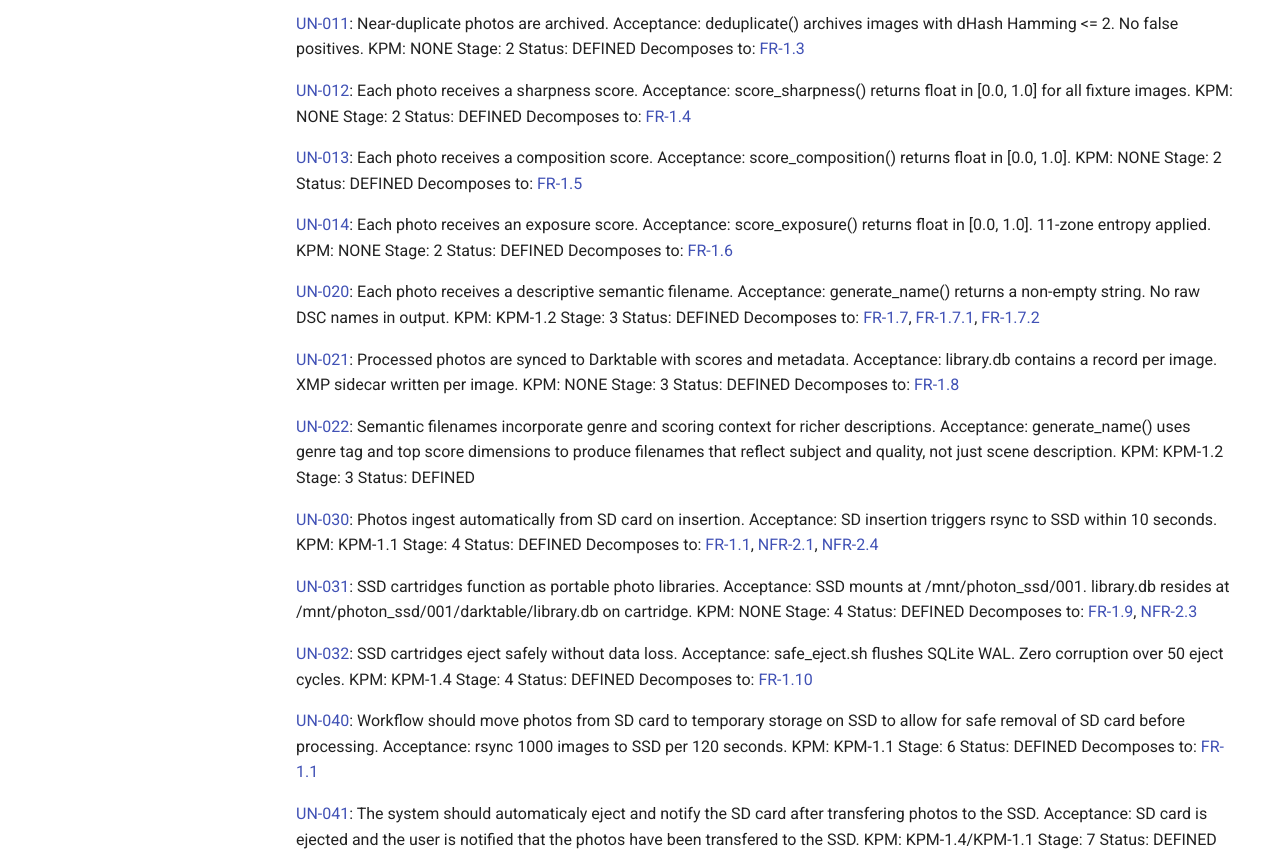
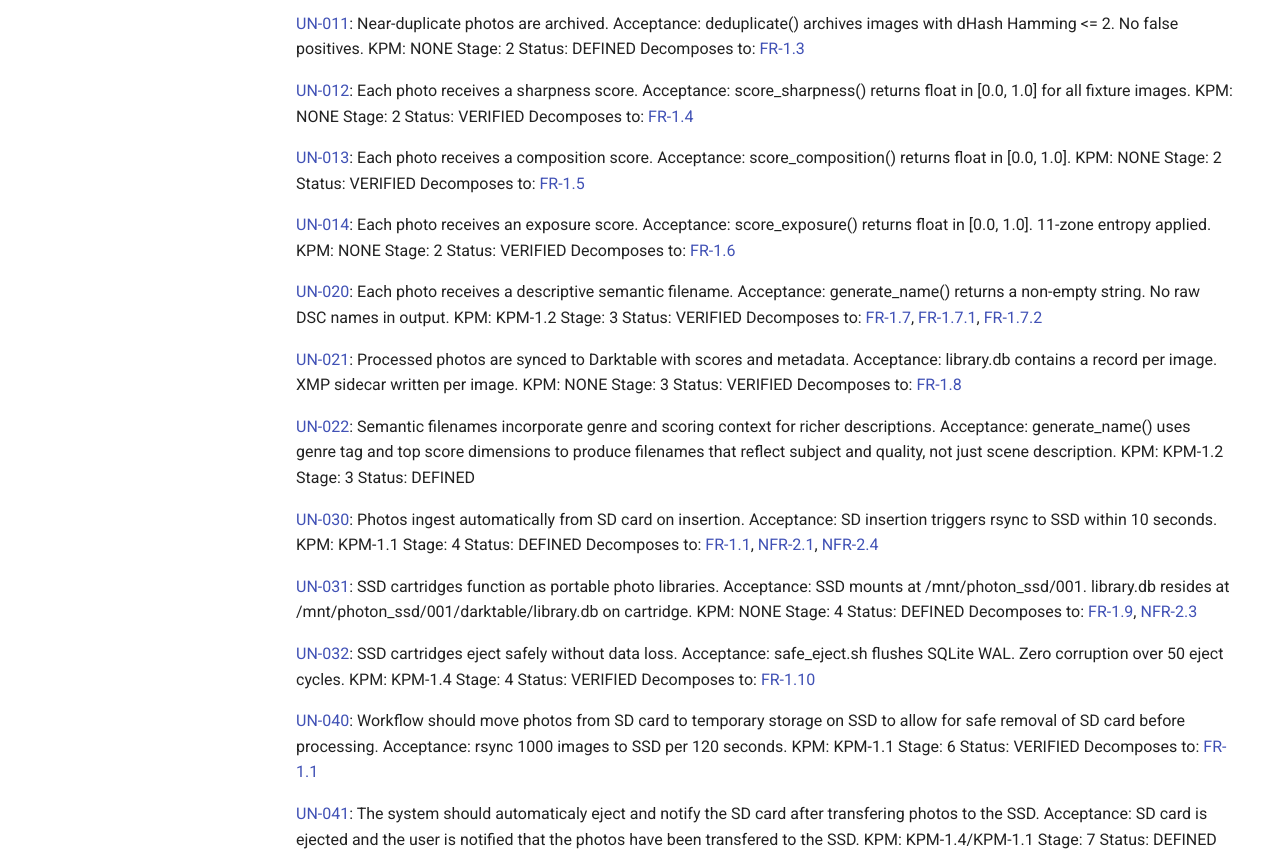
Before and after one commit to Ajam1997/PHOTONFORGE_Photo-Workflow, an MkDocs documentation site: the page built from docs/living-user-needs.md, in a window 1280 px wide and 1400 px high, scrolled down 591 px. Shown: the part 179-1030 px from the top of the window. Built offline with MkDocs 1.6.1 and Material for MkDocs 9.7.7, drawn with Linux system fonts in a browser that asks for light colours; comment, search, counter and statistics services are not loaded.

Commit message:
docs: auto-regenerate from GitHub Issues [skip ci]

```diff
--- a/docs/living-user-needs.md
+++ b/docs/living-user-needs.md
@@ -49,35 +49,35 @@ Decomposes to: [FR-1.3](https://github.com/Ajam1997/PHOTONFORGE_Photo-Workflow/i
 Acceptance: score_sharpness() returns float in [0.0, 1.0] for all fixture images.
 KPM: NONE
 Stage: 2
-Status: DEFINED
+Status: VERIFIED
 Decomposes to: [FR-1.4](https://github.com/Ajam1997/PHOTONFORGE_Photo-Workflow/issues/51)
 
 [UN-013](https://github.com/Ajam1997/PHOTONFORGE_Photo-Workflow/issues/35): Each photo receives a composition score.
 Acceptance: score_composition() returns float in [0.0, 1.0].
 KPM: NONE
 Stage: 2
-Status: DEFINED
+Status: VERIFIED
 Decomposes to: [FR-1.5](https://github.com/Ajam1997/PHOTONFORGE_Photo-Workflow/issues/52)
 
 [UN-014](https://github.com/Ajam1997/PHOTONFORGE_Photo-Workflow/issues/36): Each photo receives an exposure score.
 Acceptance: score_exposure() returns float in [0.0, 1.0]. 11-zone entropy applied.
 KPM: NONE
 Stage: 2
-Status: DEFINED
+Status: VERIFIED
 Decomposes to: [FR-1.6](https://github.com/Ajam1997/PHOTONFORGE_Photo-Workflow/issues/53)
 
 [UN-020](https://github.com/Ajam1997/PHOTONFORGE_Photo-Workflow/issues/37): Each photo receives a descriptive semantic filename.
 Acceptance: generate_name() returns a non-empty string. No raw DSC names in output.
 KPM: KPM-1.2
 Stage: 3
-Status: DEFINED
+Status: VERIFIED
 Decomposes to: [FR-1.7](https://github.com/Ajam1997/PHOTONFORGE_Photo-Workflow/issues/54), [FR-1.7.1](https://github.com/Ajam1997/PHOTONFORGE_Photo-Workflow/issues/66), [FR-1.7.2](https://github.com/Ajam1997/PHOTONFORGE_Photo-Workflow/issues/67)
 
 [UN-021](https://github.com/Ajam1997/PHOTONFORGE_Photo-Workflow/issues/38): Processed photos are synced to Darktable with scores and metadata.
 Acceptance: library.db contains a record per image. XMP sidecar written per image.
 KPM: NONE
 Stage: 3
-Status: DEFINED
+Status: VERIFIED
 Decomposes to: [FR-1.8](https://github.com/Ajam1997/PHOTONFORGE_Photo-Workflow/issues/55)
 
 [UN-022](https://github.com/Ajam1997/PHOTONFORGE_Photo-Workflow/issues/16): Semantic filenames incorporate genre and scoring context for richer descriptions.
@@ -104,14 +104,14 @@ Decomposes to: [FR-1.9](https://github.com/Ajam1997/PHOTONFORGE_Photo-Workflow/i
 Acceptance: safe_eject.sh flushes SQLite WAL. Zero corruption over 50 eject cycles.
 KPM: KPM-1.4
 Stage: 4
-Status: DEFINED
+Status: VERIFIED
 Decomposes to: [FR-1.10](https://github.com/Ajam1997/PHOTONFORGE_Photo-Workflow/issues/58)
 
 [UN-040](https://github.com/Ajam1997/PHOTONFORGE_Photo-Workflow/issues/42): Workflow should move photos from SD card to temporary storage on SSD to allow for safe removal of SD card before processing.
 Acceptance: rsync 1000 images to SSD per 120 seconds.
 KPM: KPM-1.1
 Stage: 6
-Status: DEFINED
+Status: VERIFIED
 Decomposes to: [FR-1.1](https://github.com/Ajam1997/PHOTONFORGE_Photo-Workflow/issues/56)
 
 [UN-041](https://github.com/Ajam1997/PHOTONFORGE_Photo-Workflow/issues/43): The system should automaticaly eject and notify the SD card after transfering photos to the SSD.
```
